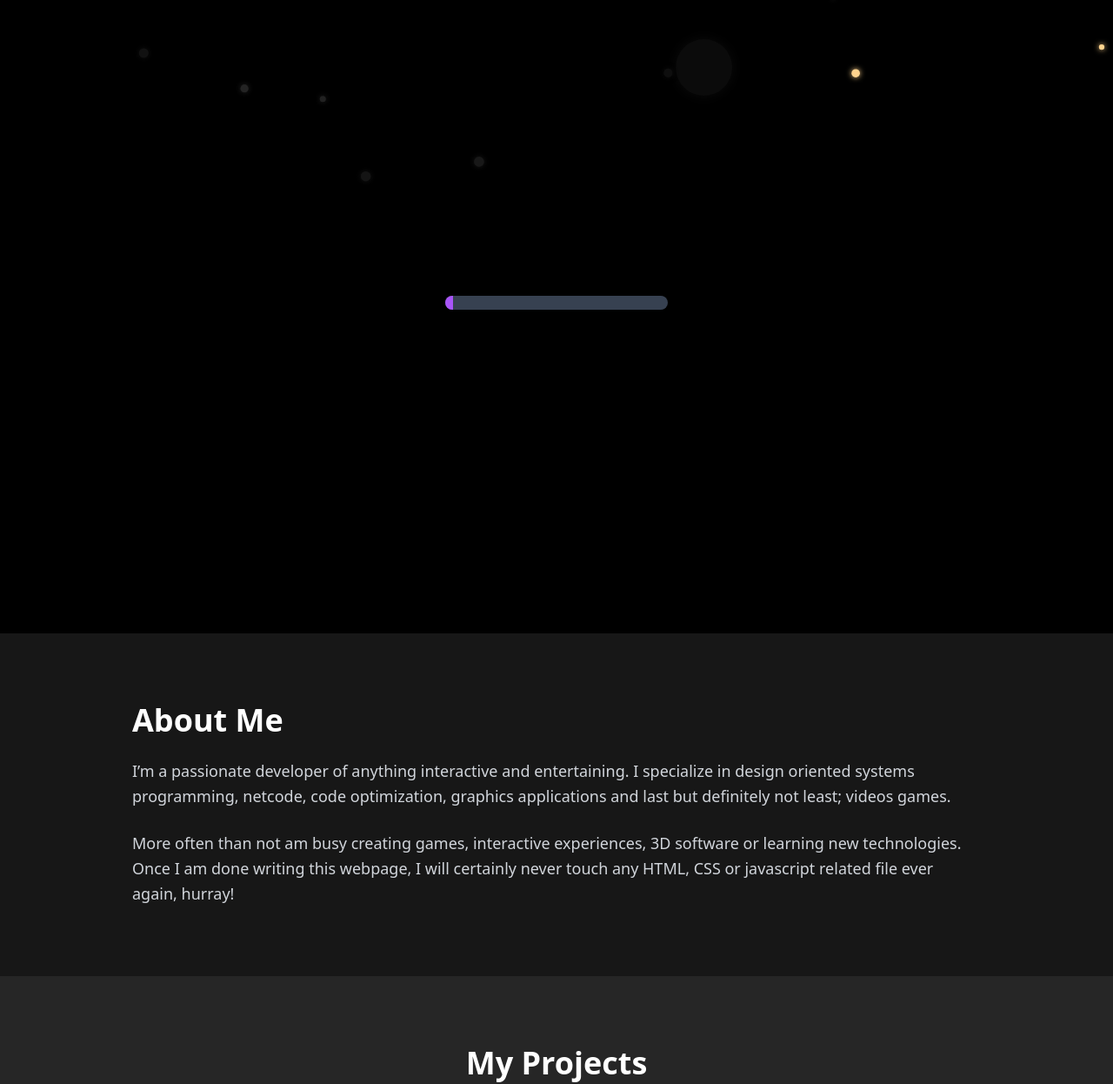
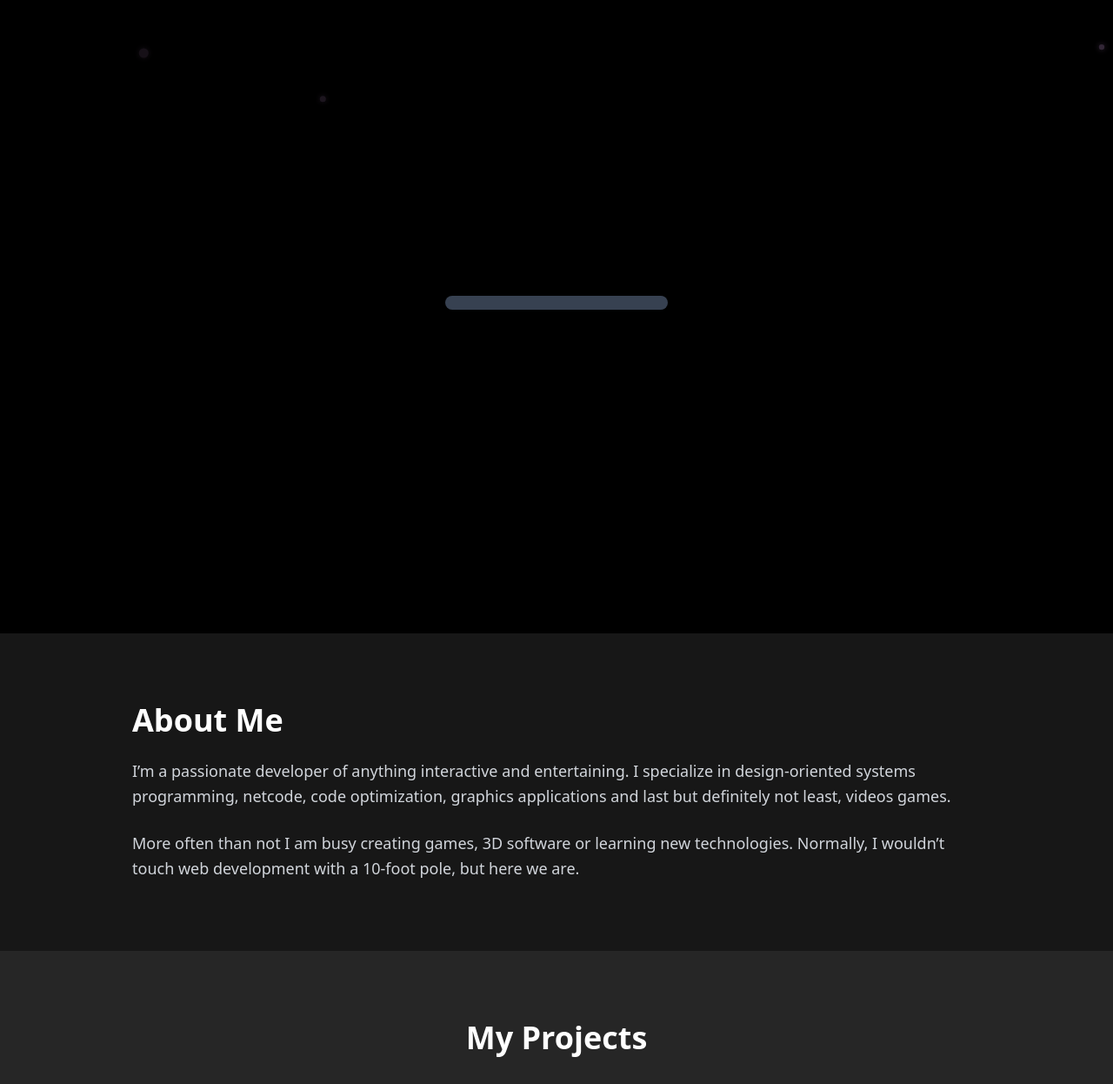
Before and after one commit to Deltt/Portfolio, a plain HTML site: page index.html in a window 1280 px wide. Shown: the part 72-1318 px from the top of the page at 87% size. Drawn offline with nearby package versions, Linux system fonts and the light colour scheme; animation ran at ten frames a second.

Commit message:
Adjust for 1440p screen

```diff
--- a/index.html
+++ b/index.html
@@ -66,19 +66,21 @@
 		<div class="max-w-5xl mx-auto px-6">
 			<h3 class="fade-in text-4xl font-bold mb-6 text-white">About Me</h3>
 			<p class="fade-in text-lg leading-relaxed text-gray-300">
-				I’m a passionate developer of anything interactive and entertaining. I specialize in design oriented systems programming,
-				netcode, code optimization, graphics applications and last but definitely not least; videos games.
+				I’m a passionate developer of anything interactive and entertaining. I specialize in design-oriented
+				systems programming,
+				netcode, code optimization, graphics applications and last but definitely not least, videos games.
 			</p>
 			<br>
 			<p class="fade-in text-lg leading-relaxed text-gray-300">
-				More often than not am busy creating games, interactive experiences, 3D software or learning new technologies.
-				Once I am done writing this webpage, I will certainly never touch any HTML, CSS or javascript related file ever again, hurray!
+				More often than not I am busy creating games, 3D software or learning new technologies.
+				Normally, I wouldn’t touch web development with a 10-foot pole, but here we are.
 			</p>
 		</div>
 	</section>
 
 	<!-- projects -->
-	<section id="projects" class="fade-in max-w-6xl mx-auto px-6 py-20" x-data="{ selectedCategory: 'all' }">
+	<section id="projects" class="fade-in max-w-[1408px] [&@media(min-width:2560px)]:max-w-[2048px] mx-auto px-6 py-20"
+		x-data="{ selectedCategory: 'all' }">
 		<h3 class="fade-in text-4xl font-bold mb-10 text-white text-center">My Projects</h3>
 
 		<!-- filter buttons -->
@@ -97,7 +99,8 @@
 				class="px-4 py-2 rounded">Design</button>
 		</div>
 
-		<div id="projects-container" class="grid gap-8 sm:grid-cols-1 md:grid-cols-2 lg:grid-cols-3">
+		<div id="projects-container"
+			class="grid gap-8 sm:grid-cols-1 md:grid-cols-2 xl:grid-cols-3 [@media(min-width:2048px)]:grid-cols-4">
 			<!-- project cards -->
 		</div>
 		<br><br>
@@ -126,8 +129,7 @@
                  current: 0,
              }">
 
-				<div
-					class="relative w-full h-[500px] overflow-hidden rounded-lg shadow-xl shadow-black/70 select-none">
+				<div class="relative w-full h-[500px] overflow-hidden rounded-lg shadow-xl shadow-black/70 select-none">
 					<img :src="`gallery/dungeon${images[current]}.jpg`"
 						class="w-full h-full object-cover transition duration-500" alt="Gallery Image">
 
@@ -172,8 +174,7 @@
                  current: 0,
              }">
 
-				<div
-					class="relative w-full h-[500px] overflow-hidden rounded-lg shadow-lg shadow-black/70 select-none">
+				<div class="relative w-full h-[500px] overflow-hidden rounded-lg shadow-lg shadow-black/70 select-none">
 					<img :src="`gallery/env${images[current]}.jpg`"
 						class="w-full h-full object-cover transition duration-500" alt="Gallery Image">
 
--- a/scripts.js
+++ b/scripts.js
@@ -8,10 +8,12 @@ const projects = [
 		preview_vid: "vid/terrain.mp4",
 		category: "3d",
 		content: [
-			{ type: "p", text: "This project generates practically endless terrain into all directions. The terrain is generated by sampling Simplex Noise values with multiple seeds and interpreting them as vertex heights and masks. " +
+			{
+				type: "p", text: "This project generates practically endless terrain into all directions. The terrain is generated by sampling Simplex Noise values with multiple seeds and interpreting them as vertex heights and masks. " +
 					"To achieve realtime performance, the values and resulting meshes are computed by a compute shader setup through javascripts WebGPU API."
 			},
-			{ type: "p", text: "Additional optimizations such as fixed memory usage, multithreading and vertex attribute compression are also included. " +
+			{
+				type: "p", text: "Additional optimizations such as fixed memory usage, multithreading and vertex attribute compression are also included. " +
 					"The mesh vertices, normals and tangents are octrahedrally compressed and are de-compressed by the vertex shader pass on-the-fly. When triggering a spatial update request, old chunk memory is overwritten and rep-purposed to generate newly-requested chunks. The only missing optimization method are LODs."
 			},
 			{ type: "video", src: "vid/terrain_chunks.mp4", controls: false },
@@ -25,10 +27,12 @@ const projects = [
 		preview_vid: "vid/planet.mp4",
 		category: "3d",
 		content: [
-			{ type: "p", text: "This tool allows the creation of varied interstellar bodies like asteriods, moons or planets (with matching shaders applied). The initial sphere mesh is generated out of subdivided octrahedron, providing much more even overall mesh density then alternative methods (like a cube-sphere for example.) " +
+			{
+				type: "p", text: "This tool allows the creation of varied interstellar bodies like asteriods, moons or planets (with matching shaders applied). The initial sphere mesh is generated out of subdivided octrahedron, providing much more even overall mesh density then alternative methods (like a cube-sphere for example.) " +
 					"This prevents dense vertex accumulation around the spheres poles and too sparse vertex density along the spheres equator."
 			},
-			{ type: "p", text: "The vertex heights (or distances to center, for that matter) are 3D Simplex Noise-sampled values at different lacunarity and persistence levels." +
+			{
+				type: "p", text: "The vertex heights (or distances to center, for that matter) are 3D Simplex Noise-sampled values at different lacunarity and persistence levels." +
 					"Values are calculated inside a Vulkan GLSL compute shader."
 			},
 		]
@@ -40,7 +44,8 @@ const projects = [
 		preview_img: "img/horror.jpg",
 		category: "3d",
 		content: [
-			{ type: "p", text: "'A online-multiplayer horror game with Playstation 1/Playstation 2 inspired graphics. Visit hauntingly interesting procedurally generated dungeons and see with how much loot you manage to bail, or perish at the hands of supernatural enemies.' " +
+			{
+				type: "p", text: "A online-multiplayer horror game with Playstation 1/Playstation 2 inspired graphics. Visit hauntingly interesting procedurally generated dungeons and see with how much loot you manage to bail, or perish at the hands of supernatural enemies. " +
 					"One of my first multiplayer P2P projects using the GDSync networking infrastructure and Godots HighLevelMultiplayerAPI."
 			},
 			{ type: "video", src: "vid/horror.mp4", controls: false },
@@ -53,7 +58,8 @@ const projects = [
 		preview_img: "img/doggame.png",
 		category: "2d",
 		content: [
-			{ type: "p", text: "A simple and cozy 2D pixel art game. First experiences with coding a dialog, sprite, NPC and global scene manager. " +
+			{
+				type: "p", text: "A simple and cozy 2D pixel art game. First experiences with coding a dialog, sprite, NPC, and scene manager. " +
 					"Also, 2D water shaders. Pretty clean if you ask me."
 			},
 			{ type: "video", src: "vid/doggame.mp4", controls: false },
@@ -68,9 +74,9 @@ const projects = [
 		preview_img: "img/oven.jpg",
 		category: "design",
 		content: [
-			{ type: "p", text: "This app has been created for an application design course. It offers a minimalistic yet styalized interface with horizontal control displays of oven + stovetop combination devices." },
+			{ type: "p", text: "This app has been created for an application design course. It offers a minimalistic yet stylized interface with horizontal control displays of oven + stovetop combination devices." },
 			{ type: "video", src: "vid/oven.mp4", controls: false },
-			{ type: "p", text: "To increase the heat for any particular part, its icon simply needs to be moved closer to the fire in the center (closer to fire = more heat). The icon will display necessary metadata on top of itself, like heat-level for stovetops or heat-degree for ovens." },
+			{ type: "p", text: "To increase the heat for any particular part, its icon simply needs to be moved closer to the fire in the center (closer to fire = more heat). The icon will display necessary metadata on top of itself, like heat level for stovetops or heat degree for ovens." },
 		]
 	},
 	{
@@ -215,6 +221,20 @@ function randomColor() {
 	return `rgb(${white},${white},${white})`;
 }
 
+function randomColorPurple() {
+    if (Math.random() < 0.2) return "#ffd38e";
+
+    // Base HSL for #332938
+    const h = 285;
+    const s = 18;
+    const lBase = 9;
+
+    const delta = (Math.random() * 20) - 10;
+    const l = Math.min(100, Math.max(0, lBase + delta));
+
+    return `hsl(${h}, ${s}%, ${l}%)`;
+}
+
 function nextColor() {
 	if (bright) {
 		bright = false
@@ -225,7 +245,7 @@ function nextColor() {
 	return `rgb(${white},${white},${white})`;
 }
 
-// easing method (taken from godot source code: https://github.com/godotengine/godot/blob/master/scene/animation/easing_equations.h )
+// easing method (adapted from godot source code: https://github.com/godotengine/godot/blob/master/scene/animation/easing_equations.h )
 function easeOutBounce(t) {
 	const overshoot = 1.2;
 	const peakTime = 0.7;
@@ -256,7 +276,8 @@ class Snowflake {
 		this.speedX = (Math.random() - 0.5) * 0.5;
 		this.alpha = Math.random() * 0.5 + 0.5;
 		//this.color = "#ffd38e";
-		this.color = randomColor();
+		//this.color = randomColor(); // colors too dark/bland, bad visibility on low contrast screens
+		this.color = randomColorPurple();
 		this.glow = 6;
 		this.isFrozen = false;
 		this.growthProgress = 0;
@@ -302,11 +323,9 @@ class Snowflake {
 }
 
 let snowflakeCount;
-if (window.matchMedia("(min-width: 768px)").matches) {
-  snowflakeCount = 30;
-} else {
-  snowflakeCount = 8;
-}
+if (window.matchMedia("(min-width: 2000px)").matches) { snowflakeCount = 42; }
+else if (window.matchMedia("(min-width: 1600px)").matches) { snowflakeCount = 30; }
+else { snowflakeCount = 8; }
 
 for (let i = 0; i < snowflakeCount; i++) {
 	particles.push(new Snowflake(i));
@@ -326,7 +345,7 @@ function animate() {
 }
 animate();
 
-// Alpine.js data
+// Progress bar
 function heroProgress() {
 	return {
 		total: snowflakeCount,
```
Lines whose indentation alone changed are shown as unchanged.
